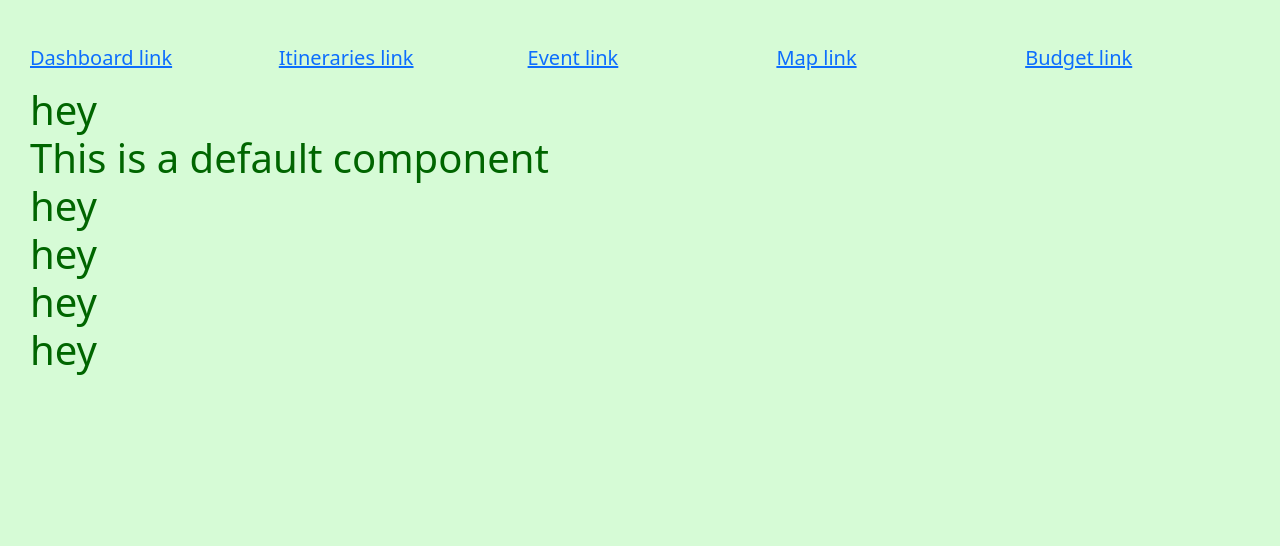
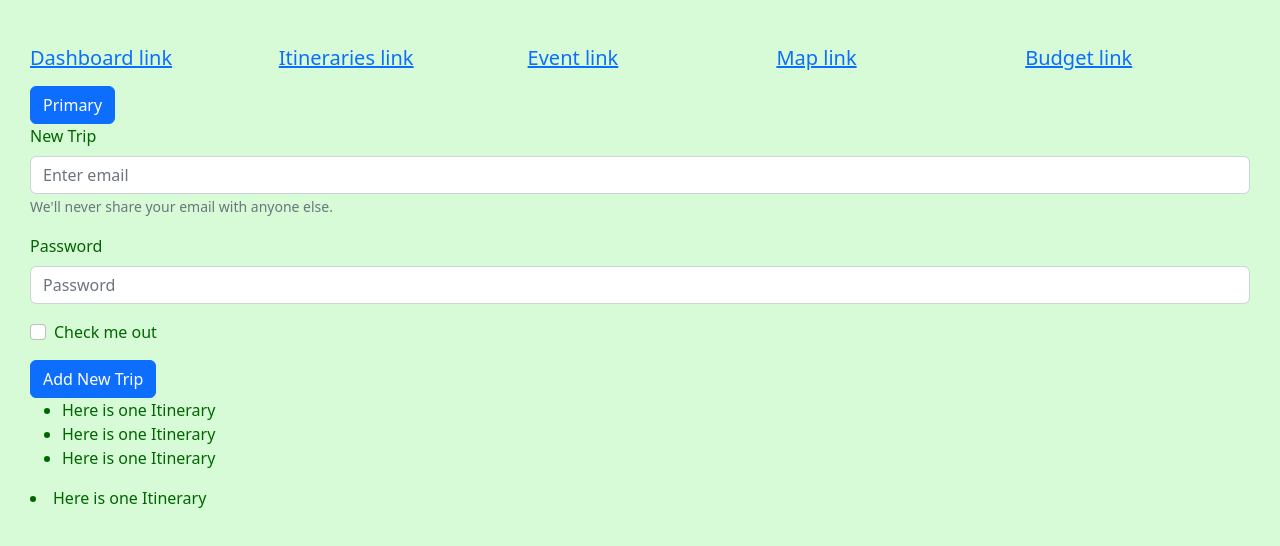
Before and after one commit to yumejensen/greenfield-budget-planner, a React app: page /itineraries in a window 1280 px wide. Shown: the top 546 px of the page. Built offline with nearby package versions, Linux system fonts and the light colour scheme.

Commit message:
Debugging the Azure Deployment, with the few changes I have made to components

```diff
--- a/src/client/components/itinerary-components/AddTripButton.jsx
+++ b/src/client/components/itinerary-components/AddTripButton.jsx
@@ -1,10 +1,12 @@
 import React from 'react';
+import Button from 'react-bootstrap/Button';
 
 
-function AddTripButton(){
+
+function AddTripButton() {
   return (
     <div>
-      hey
+      <Button variant="primary">Primary</Button>
     </div>
   )
 }
--- a/src/client/components/itinerary-components/Itinerary.jsx
+++ b/src/client/components/itinerary-components/Itinerary.jsx
@@ -2,9 +2,9 @@
 
 function Itinerary(){
   return (
-    <div>
-      hey
-    </div>
+    <li>
+      Here is one Itinerary
+    </li>
   )
 }
 export default Itinerary;
--- a/src/client/components/itinerary-components/ItineraryList.jsx
+++ b/src/client/components/itinerary-components/ItineraryList.jsx
@@ -3,11 +3,11 @@
 
 function ItineraryList(){
   return (
-    <div>
+    <ul>
       <Itinerary />
       <Itinerary />
       <Itinerary />
-    </div>
+    </ul>
   )
 }
 export default ItineraryList;
--- a/src/client/components/itinerary-components/NewTrip.jsx
+++ b/src/client/components/itinerary-components/NewTrip.jsx
@@ -7,15 +7,15 @@
 import Itinerary from "./Itinerary.jsx"
 
 function NewTrip () {
+  //setting up state for the trips and for the new trip form
+
+
   return (
     <div>
-      <h1>
-
         <AddTripButton />
         <NewTripForm />
         <ItineraryList />
         <Itinerary />
-      </h1>
 
     </div>
   )
--- a/src/client/components/itinerary-components/NewTripForm.jsx
+++ b/src/client/components/itinerary-components/NewTripForm.jsx
@@ -1,21 +1,34 @@
 import React from 'react';
 import { useState } from "react";
+import Button from 'react-bootstrap/Button';
+import Form from 'react-bootstrap/Form';
 
-const NewTripForm = (props) => {
+function NewTripForm() {
+  return (
+    <Form>
 
-  // props
-  const { children = 'default' } = props
+      <Form.Group className="mb-3" controlId="formBasicEmail">
+        <Form.Label>New Trip</Form.Label>
+        <Form.Control type="email" placeholder="Enter email" />
+        <Form.Text className="text-muted">
+          We'll never share your email with anyone else.
+        </Form.Text>
+      </Form.Group>
 
-  // state can go here if needed
+      <Form.Group className="mb-3" controlId="formBasicPassword">
+        <Form.Label>Password</Form.Label>
+        <Form.Control type="password" placeholder="Password" />
+      </Form.Group>
 
-  // any helpers needed
+      <Form.Group className="mb-3" controlId="formBasicCheckbox">
+        <Form.Check type="checkbox" label="Check me out" />
+      </Form.Group>
 
-  // return with html
-  return (
-    <div>
-      This is a {children} component
-    </div>
-  )
+      <Button variant="primary" type="submit">
+        Add New Trip
+      </Button>
+    </Form>
+  );
 }
 
 export default NewTripForm;
```
